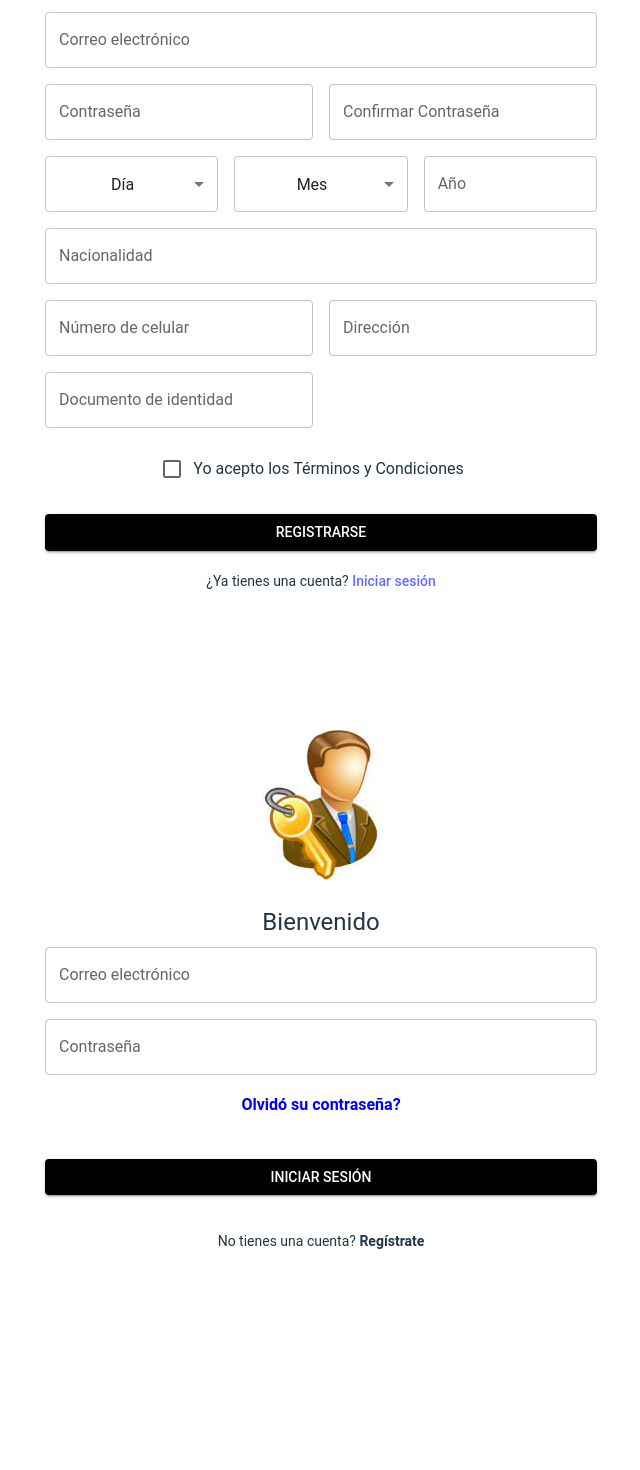
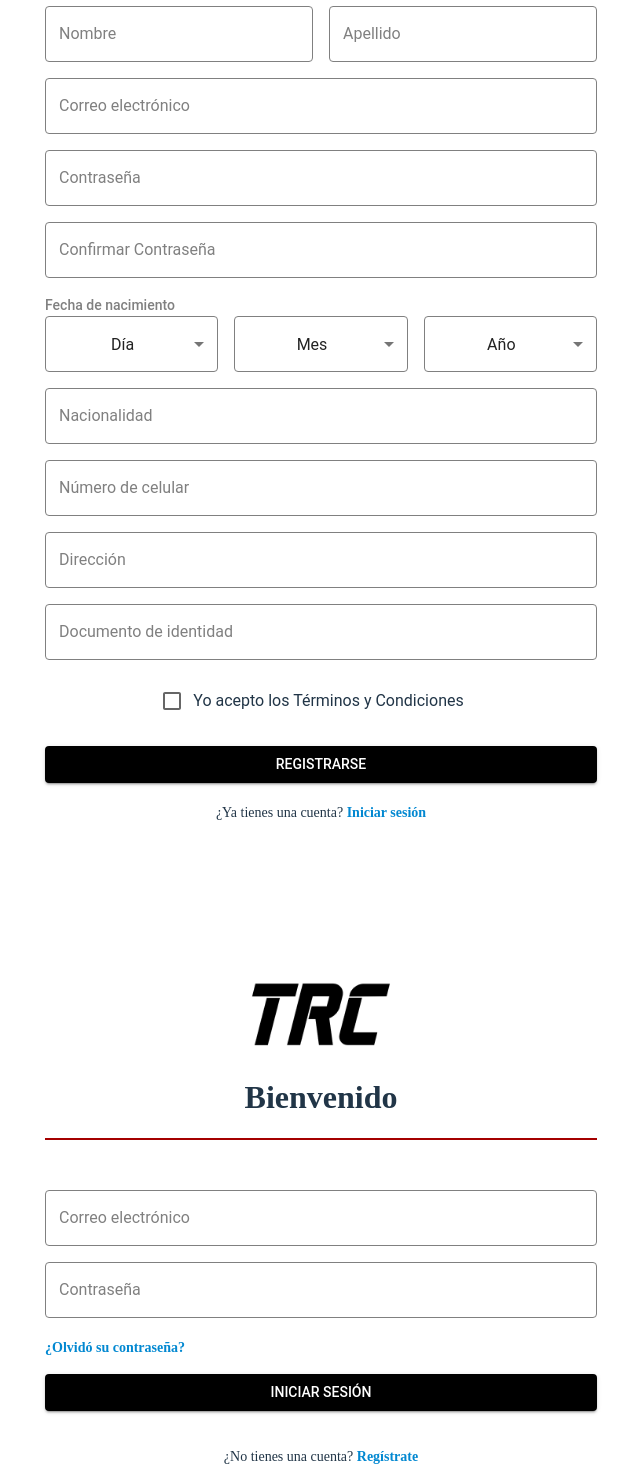
Before and after one commit to pablex72/react-login-register, a React (Vite) app: page / in a window 1280 px wide. Shown: the part 380-1850 px from the top of the page, without its empty margins (319-959 px from the left). Before the commit the page ends 1803 px from the top, so only its background shows below. Built offline with nearby package versions, Linux system fonts and the light colour scheme.

Commit message:
fix: styling login and custom

```diff
--- a/src/components/login/CreateAccount.jsx
+++ b/src/components/login/CreateAccount.jsx
@@ -1,4 +1,6 @@
 import React from "react";
+import { styled } from "@mui/system";
+
 import {
   Box,
   Button,
@@ -12,8 +14,7 @@ import {
   Typography,
 } from "@mui/material";
 import { createTheme, ThemeProvider } from "@mui/material";
-// import logo from "../../assets/trc_logo_negro 1.png";
-import logo from "../../assets/images1.jpg";
+import logo from "../../assets/trc_logo_negro 1.png";
 
 const theme = createTheme({
   typography: {
@@ -47,6 +48,7 @@ const theme = createTheme({
       styleOverrides: {
         root: {
           marginTop: "20px",
+          colorRendering: "yellow",
         },
       },
     },
@@ -65,8 +67,57 @@ const theme = createTheme({
         },
       },
     },
+    MuiTextField: {
+      styleOverrides: {
+        root: {
+          "& .MuiInputBase-input": {
+            fontSize: "16px",
+          },
+          "& .MuiOutlinedInput-root": {
+            "& fieldset": {
+              borderColor: "gray",
+            },
+            "&:hover fieldset": {
+              borderColor: "gray",
+            },
+            "&.Mui-focused fieldset": {
+              borderColor: "gray",
+            },
+          },
+        },
+      },
+    },
+    MuiInputLabel: {
+      styleOverrides: {
+        root: {
+          color: "gray",
+          "&.Mui-focused": {
+            color: "gray",
+          },
+        },
+      },
+    },
+    MuiSelect: {
+      styleOverrides: {
+        root: {
+          "&.Mui-focused .MuiOutlinedInput-notchedOutline": {
+            borderColor: "gray",
+          },
+          "& .MuiOutlinedInput-notchedOutline": {
+            borderColor: "gray", // Borde cian cuando no está enfocado
+          },
+        },
+      },
+    },
   },
 });
+
+const Rectangle18 = styled(Box)(({ theme }) => ({
+  width: "100%",
+  height: "2px",
+  background: "#a40000",
+  marginBottom: "50px",
+}));
 
 const CreateAccount = () => {
   return (
@@ -76,31 +127,45 @@ const CreateAccount = () => {
           <img
             src={logo}
             alt="TRC Logo"
-            style={{ width: "150px", marginBottom: "20px" }}
+            style={{
+              width: "189.75px",
+              height: "91px",
+              marginBottom: "50px",
+              marginTop: "20px",
+            }}
           />
-          <Typography variant="h5" component="h1" gutterBottom>
+
+          <Typography
+            variant="h5"
+            sx={{
+              fontFamily: "Century Gothic",
+              fontWeight: 700,
+              fontSize: "32px",
+              marginBottom: "20px",
+            }}
+          >
             Crea tu cuenta
           </Typography>
+
+          <Rectangle18 />
           <Box component="form" noValidate>
             <Grid container spacing={2}>
               <Grid item xs={12} sm={12}>
-                {" "}
-                {/* Ocupa toda la fila en dispositivos pequeños y grandes */}
                 <TextField fullWidth label="Nombre de usuario" />
               </Grid>
-              <Grid item xs={12} sm={6}>
+              <Grid item xs={6} sm={6}>
                 <TextField fullWidth label="Nombre" />
               </Grid>
-              <Grid item xs={12} sm={6}>
+              <Grid item xs={6} sm={6}>
                 <TextField fullWidth label="Apellido" />
               </Grid>
               <Grid item xs={12} sm={12}>
                 <TextField fullWidth label="Correo electrónico" />
               </Grid>
-              <Grid item xs={12} sm={6}>
+              <Grid item xs={12} sm={12}>
                 <TextField fullWidth type="password" label="Contraseña" />
               </Grid>
-              <Grid item xs={12} sm={6}>
+              <Grid item xs={12} sm={12}>
                 <TextField
                   fullWidth
                   type="password"
@@ -108,10 +173,18 @@ const CreateAccount = () => {
                 />
               </Grid>
               <Grid item xs={12} sm={12}>
+                <Grid item xs={12} sm={12}>
+                  <Grid item xs={12} textAlign="left">
+                    <Typography
+                      variant="h6"
+                      component="h2"
+                      style={{ fontSize: "14px", color: "gray" }}
+                    >
+                      Fecha de nacimiento
+                    </Typography>
+                  </Grid>
                   <Grid container spacing={2}>
-                  {" "}
-                  {/* Fecha de nacimiento */}
-                  <Grid item xs={12} sm={4}>
+                    <Grid item xs={4}>
                       <Select fullWidth displayEmpty defaultValue="">
                         <MenuItem value="" disabled>
                           Día
@@ -123,33 +196,61 @@ const CreateAccount = () => {
                         ))}
                       </Select>
                     </Grid>
-                  <Grid item xs={12} sm={4}>
+
+                    <Grid item xs={4}>
                       <Select fullWidth displayEmpty defaultValue="">
                         <MenuItem value="" disabled>
                           Mes
                         </MenuItem>
-                      {Array.from({ length: 12 }, (_, i) => (
-                        <MenuItem key={i + 1} value={i + 1}>
-                          {i + 1}
+                        {[
+                          "Enero",
+                          "Febrero",
+                          "Marzo",
+                          "Abril",
+                          "Mayo",
+                          "Junio",
+                          "Julio",
+                          "Agosto",
+                          "Septiembre",
+                          "Octubre",
+                          "Noviembre",
+                          "Diciembre",
+                        ].map((month, index) => (
+                          <MenuItem key={index + 1} value={month}>
+                            {month}
                           </MenuItem>
                         ))}
                       </Select>
                     </Grid>
-                  <Grid item xs={12} sm={4}>
-                    <TextField fullWidth type="number" label="Año" />
+
+                    <Grid item xs={4}>
+                      <Select fullWidth displayEmpty defaultValue="">
+                        <MenuItem value="" disabled>
+                          Año
+                        </MenuItem>
+                        {[...Array(2024 - 1905 + 1).keys()]
+                          .map((i) => 1905 + i)
+                          .reverse()
+                          .map((year) => (
+                            <MenuItem key={year} value={year}>
+                              {year}
+                            </MenuItem>
+                          ))}
+                      </Select>
+                    </Grid>
                   </Grid>
                 </Grid>
               </Grid>
               <Grid item xs={12} sm={12}>
                 <TextField fullWidth label="Nacionalidad" />
               </Grid>
-              <Grid item xs={12} sm={6}>
+              <Grid item xs={12} sm={12}>
                 <TextField fullWidth label="Número de celular" />
               </Grid>
-              <Grid item xs={12} sm={6}>
+              <Grid item xs={12} sm={12}>
                 <TextField fullWidth label="Dirección" />
               </Grid>
-              <Grid item xs={12} sm={6}>
+              <Grid item xs={12} sm={12}>
                 <TextField fullWidth label="Documento de identidad" />
               </Grid>
             </Grid>
@@ -163,8 +264,22 @@ const CreateAccount = () => {
               Registrarse
             </Button>
 
-            <Typography variant="body2">
-              ¿Ya tienes una cuenta? <a href="/login">Iniciar sesión</a>
+            <Typography
+              variant="body2"
+              sx={{ fontFamily: "Century Gothic", fontSize: "14px" }}
+            >
+              ¿Ya tienes una cuenta?{" "}
+              <a
+                href="/login"
+                style={{
+                  color: "rgba(2, 136, 209, 1)",
+                  fontWeight: "bold",
+                  fontFamily: "Century Gothic",
+                  fontSize: "14px",
+                }}
+              >
+                Iniciar sesión
+              </a>
             </Typography>
           </Box>
         </Box>
--- a/src/components/login/Login.jsx
+++ b/src/components/login/Login.jsx
@@ -1,67 +1,141 @@
-import React from 'react';
-import { Box, Button, Container, Grid, TextField, Typography } from '@mui/material';
-import { createTheme, ThemeProvider } from '@mui/material';
-import logo from '../../assets/images1.jpg';
+import React from "react";
+import {
+  Box,
+  Button,
+  Container,
+  Grid,
+  TextField,
+  Typography,
+} from "@mui/material";
+import { createTheme, ThemeProvider } from "@mui/material";
+import logo from "../../assets/trc_logo_negro 1.png";
+import { styled } from "@mui/system";
 
 const theme = createTheme({
   typography: {
-    fontFamily: 'Roboto, sans-serif',
+    fontFamily: "Roboto, sans-serif",
   },
   components: {
     MuiContainer: {
       styleOverrides: {
         root: {
-          display: 'flex',
-          justifyContent: 'center',
-          alignItems: 'center',
-          minHeight: '100vh',
-          backgroundColor: 'white',
+          display: "flex",
+          justifyContent: "center",
+          alignItems: "center",
+          minHeight: "100vh",
+          backgroundColor: "white",
         },
       },
     },
     MuiBox: {
       styleOverrides: {
         root: {
-          textAlign: 'center',
-          marginTop: '40px',
-          backgroundColor: '#fff',
-          padding: '20px',
-          borderRadius: '8px',
-          boxShadow: '0 4px 6px rgba(0, 0, 0, 0.1)',
+          textAlign: "center",
+          marginTop: "40px",
+          backgroundColor: "white",
+          padding: "20px",
+          borderRadius: "8px",
+          boxShadow: "0 4px 6px rgba(0, 0, 0, 0.1)",
+        },
+      },
+    },
+    MuiFormControlLabel: {
+      styleOverrides: {
+        root: {
+          marginTop: "20px",
+          colorRendering: "yellow",
+        },
+      },
+    },
+    MuiButton: {
+      styleOverrides: {
+        root: {
+          marginTop: "24px",
+          backgroundColor: "#000",
         },
       },
     },
     MuiTypography: {
       styleOverrides: {
         body2: {
-          marginTop: '20px',
-        },
-        subtitle1: {
-          fontWeight: 'bold',
-          color: 'blue',
+          marginTop: "20px",
         },
       },
     },
-    MuiButton: {
+    MuiTextField: {
       styleOverrides: {
         root: {
-          marginTop: '24px',
-          backgroundColor: '#000',
+          "& .MuiInputBase-input": {
+            fontSize: "16px",
+          },
+          "& .MuiOutlinedInput-root": {
+            "& fieldset": {
+              borderColor: "gray",
+            },
+            "&:hover fieldset": {
+              borderColor: "gray",
+            },
+            "&.Mui-focused fieldset": {
+              borderColor: "gray",
+            },
+          },
+        },
+      },
+    },
+    MuiInputLabel: {
+      styleOverrides: {
+        root: {
+          color: "gray",
+          "&.Mui-focused": {
+            color: "gray",
+          },
+        },
+      },
+    },
+    MuiSelect: {
+      styleOverrides: {
+        root: {
+          "&.Mui-focused .MuiOutlinedInput-notchedOutline": {
+            borderColor: "gray",
+          },
+          "& .MuiOutlinedInput-notchedOutline": {
+            borderColor: "gray", // Borde cian cuando no está enfocado
+          },
         },
       },
     },
   },
 });
 
+const Rectangle18 = styled(Box)(({ theme }) => ({
+  width: "100%",
+  height: "2px",
+  background: "#a40000",
+  marginBottom: "50px",
+}));
+
 const Login = () => {
   return (
     <ThemeProvider theme={theme}>
       <Container maxWidth="sm">
         <Box>
-          <img src={logo} alt="TRC Logo" style={{ width: '150px', marginBottom: '20px' }} />
-          <Typography variant="h5" component="h1" gutterBottom>
+          <img
+            src={logo}
+            alt="TRC Logo"
+            style={{ width: "150px", marginBottom: "20px" }}
+          />
+          <Typography
+            variant="h5"
+            sx={{
+              fontFamily: "Century Gothic",
+              fontWeight: 700,
+              fontSize: "32px",
+              marginBottom: "20px",
+            }}
+          >
             Bienvenido
           </Typography>
+          <Rectangle18 />
           <Box component="form" noValidate>
             <Grid container spacing={2}>
               <Grid item xs={12}>
@@ -70,19 +144,41 @@ const Login = () => {
               <Grid item xs={12}>
                 <TextField fullWidth type="password" label="Contraseña" />
               </Grid>
-              <Grid item xs={12}>
-                <Typography variant="subtitle1">
-                  Olvidó su contraseña?
-                </Typography>
+              <Grid item xs={12} textAlign="left">
+                <a
+                  href="/login"
+                  style={{
+                    color: "rgba(2, 136, 209, 1)",
+                    fontWeight: "bold",
+                    fontFamily: "Century Gothic",
+                    fontSize: "14px",
+                  }}
+                >
+                  ¿Olvidó su contraseña?
+                </a>
               </Grid>
               <Grid item xs={12}>
-                <Button fullWidth variant="contained" color="primary">
+                <Button fullWidth variant="contained" color="primary" sx={{marginTop:0}}>
                   Iniciar sesión
                 </Button>
               </Grid>
               <Grid item xs={12}>
-                <Typography variant="body2">
-                  No tienes una cuenta? <b>Regístrate</b>
+                <Typography
+                  variant="body2"
+                  sx={{ fontFamily: "Century Gothic", fontSize: "14px" }}
+                >
+                  ¿No tienes una cuenta?{" "}
+                  <a
+                    href="/login"
+                    style={{
+                      color: "rgba(2, 136, 209, 1)",
+                      fontWeight: "bold",
+                      fontFamily: "Century Gothic",
+                      fontSize: "14px",
+                    }}
+                  >
+                    Regístrate
+                  </a>
                 </Typography>
               </Grid>
             </Grid>
@@ -91,6 +187,6 @@ const Login = () => {
       </Container>
     </ThemeProvider>
   );
-}
+};
 
 export default Login;
```
Lines whose indentation alone changed are shown as unchanged.
